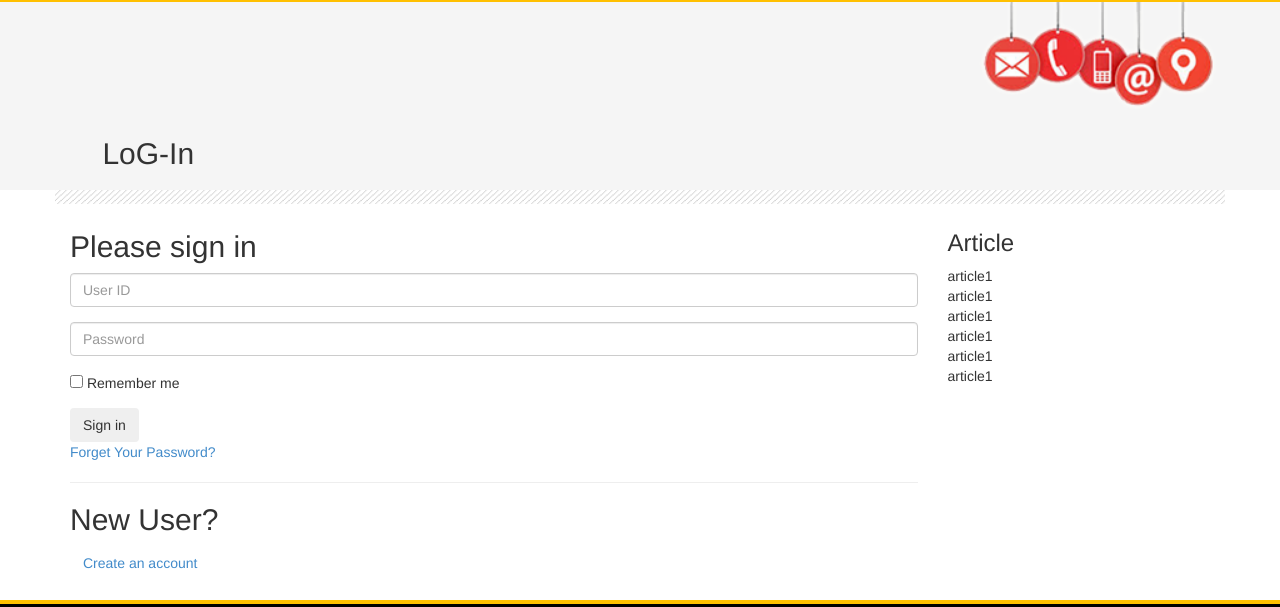
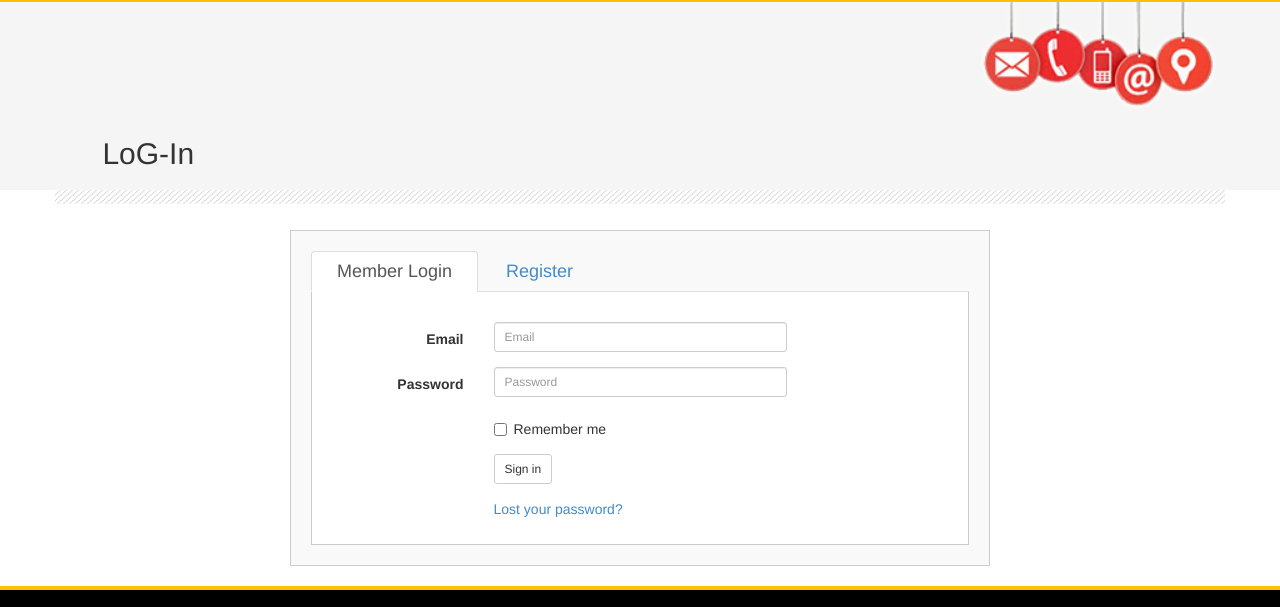
Before and after one commit to sitrunlab/sitrun-web, a plain HTML site: page login.html in a window 1280 px wide. Shown: the part 117-724 px from the top of the page. Drawn offline with nearby package versions, Linux system fonts and the light colour scheme.

Commit message:
reg-logon

```diff
--- a/css/less.less
+++ b/css/less.less
@@ -11,6 +11,37 @@ body{
 }
 h1{
 	font-size: 28px;
+}
+.log-in {
+  margin-left: 0;
+  float: right;
+  padding-right: 25px;
+}
+.log-in > li, .top-social > li {
+    display: inline-block;
+    padding: 3px;
+}
+.box-login{
+	margin: 0 auto;
+	max-width: 700px;
+	padding: 20px;
+	border:1px solid #ccc;
+	margin-top: 20px;
+	background: #F9F9F9;
+}
+.nav-tabs{
+	h4{
+		margin: 0;
+		padding: 0 10px;
+	}
+}
+.tab-content > .tab-pane{
+	border:1px solid #ccc;
+	border-top: none;
+	padding: 30px 20px 10px 20px;
+}
+.tab-content{
+	background: #fff;
 }
 .bg-pat2{
 		background: url('@{url}bg-pat.png') repeat-x top;
--- a/login.html
+++ b/login.html
@@ -60,42 +60,94 @@
 <div class="content">
 	<div class="container">
 		<div class="row">
-			<div class="col-md-9">
-				<div class="form-signin">
-						<form method="post" >
-					        <h2 class="form-signin-heading">Please sign in</h2>
+			<div class="col-md-12">
+			<div class="box-login">
+					<!-- Nav tabs -->
+					<ul class="nav nav-tabs" role="tablist">
+					  <li class="active"><a href="#home" role="tab" data-toggle="tab"> <h4>Member Login</h4></a></li>
+					  <li><a href="#profile" role="tab" data-toggle="tab"><h4>Register</h4></a></li>
+					</ul>
+
+					<!-- Tab panes -->
+					<div class="tab-content">
+					  <div class="tab-pane active" id="home">
+
+					  	<form class="form-horizontal" role="form">
 						  <div class="form-group">
-			                        <input type="text" name="userid" class="form-control" placeholder="User ID"/>
+						    <label for="inputEmail3" class="col-sm-3 control-label">Email</label>
+						    <div class="col-sm-6">
+						      <input type="email" class="form-control input-sm" id="inputEmail3" placeholder="Email">
+						    </div>
 						  </div>
 						  <div class="form-group">
-			                        <input type="password" name="password" class="form-control" placeholder="Password"/>
+						    <label for="inputPassword3" class="col-sm-3 control-label">Password</label>
+						    <div class="col-sm-6">
+						      <input type="password" class="form-control input-sm" id="inputPassword3" placeholder="Password">
+						    </div>
 						  </div>
 						  <div class="form-group">
-			                        <input type="checkbox" name="remember_me"/> Remember me
+						    <div class="col-sm-offset-3 col-sm-6">
+						      <div class="checkbox">
+						        <label>
+						          <input type="checkbox"> Remember me
+						        </label>
+						      </div>
+						    </div>
+						  </div>
+						  <div class="form-group">
+						    <div class="col-sm-offset-3 col-sm-6">
+						      <button type="submit" class="btn btn-default  btn-sm">Sign in</button>
+						    </div>
 						  </div>
 
-					        	<button type="submit" class="btn btn-large btn-grey">Sign in</button>
+						  <div class="form-group">
+						<div class="col-sm-offset-3 col-sm-6"><a href="#">Lost your password?</a></div>
+						</div>
 				</form>
-					    <a href="#" class="forget-password">Forget Your Password?</a>
-					    <hr>
-					    <h2 class="form-signup-heading">New User?</h2>
-					    <a href="#" class="btn btn-large btn-grey">Create an account</a>
+
+					  </div>
+					  <div class="tab-pane" id="profile">
+					  	<h4>Not a member yet? Sign Up!</h4>
+					  	<form class="form-horizontal" role="form">
+							<div class="form-group">
+						    <label for="inputEmail3" class="col-sm-3 control-label">Username</label>
+						    <div class="col-sm-6">
+						      <input type="text" class="form-control input-sm" id="inputEmail3" placeholder="Email">
+						    </div>
+						  </div>
+						  <div class="form-group">
+						    <label for="inputEmail3" class="col-sm-3 control-label">Email</label>
+						    <div class="col-sm-6">
+						      <input type="email" class="form-control input-sm" id="inputEmail3" placeholder="Email">
+						    </div>
+						  </div>
+						  <div class="form-group">
+						    <label for="inputPassword3" class="col-sm-3 control-label">Password</label>
+						    <div class="col-sm-6">
+						      <input type="password" class="form-control input-sm" id="inputPassword3" placeholder="Password">
+						    </div>
+						  </div>
+						   <div class="form-group">
+						    <label for="inputPassword3" class="col-sm-3 control-label">Confirm Password</label>
+						    <div class="col-sm-6">
+						      <input type="password" class="form-control input-sm" id="inputPassword3" placeholder="Password">
+						    </div>
+						  </div>
+
+						  <div class="form-group">
+						    <div class="col-sm-offset-3 col-sm-6">
+						      <button type="submit" class="btn btn-default  btn-sm">Register</button>
+						    </div>
+						  </div>
+						</form>
+
+					  </div>
 					</div>
 
 			</div>
-			<div class="col-md-3">
-				<div class="right-widget">
-					<h3>Article</h3>
-					<ul>
-						<li>article1</li>
-						<li>article1</li>
-						<li>article1</li>
-						<li>article1</li>
-						<li>article1</li>
-						<li>article1</li>
-					</ul>
+
 			</div>
-			</div>
+
 		</div>
 	</div>
 </div>
```
Also changed, not shown: list-blog.html (+13 -0 lines), css/less.css, css/style.css. Lines whose indentation alone changed are shown as unchanged.
